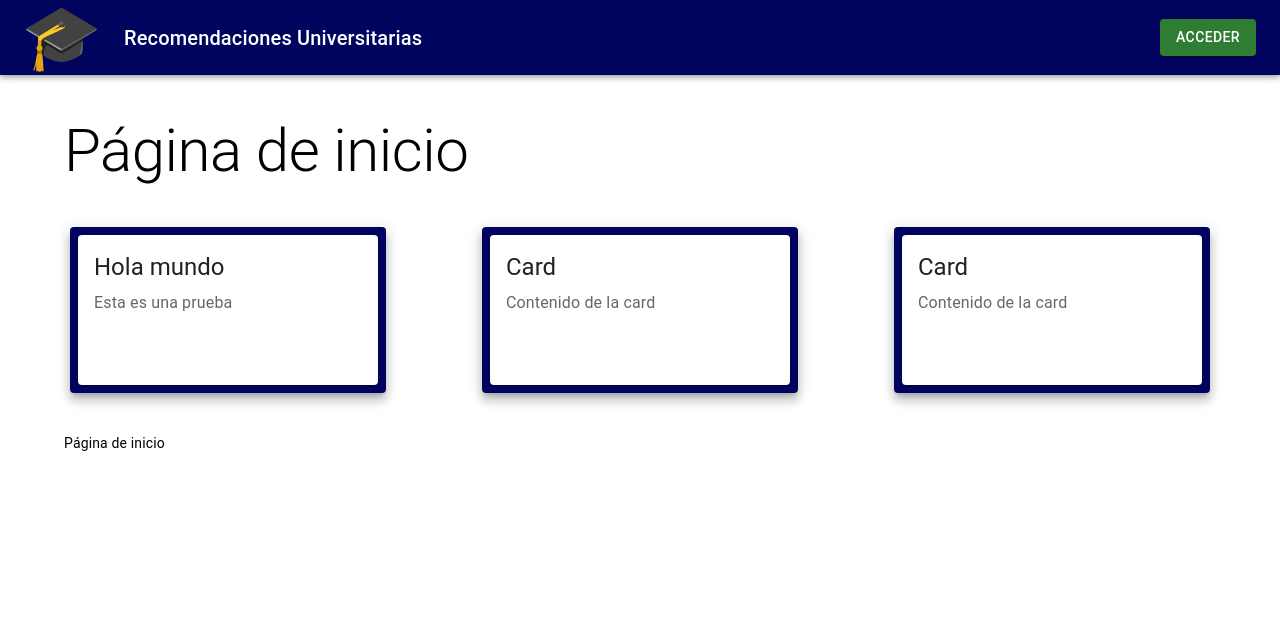
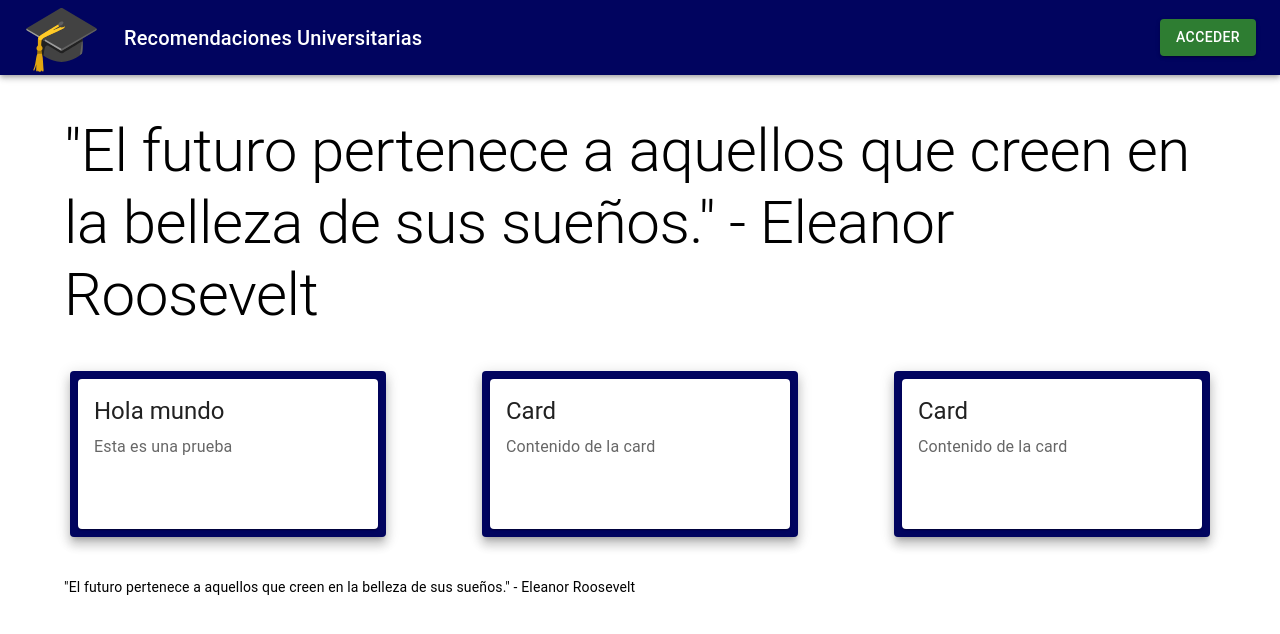
Before and after one commit to SarAvi21805/Proyecto-2-Algoritmos, a React (Vite) app in the folder Frontend/: page / in a window 1280 px wide. Shown: the top 634 px of the page. Built offline with nearby package versions, Linux system fonts and the light colour scheme.

Commit message:
Se modificó el nombre de la página de inicio.

```diff
--- a/Frontend/src/App.tsx
+++ b/Frontend/src/App.tsx
@@ -10,7 +10,7 @@ function App() {
     <Router>
       <NavBar></NavBar>
       <Routes>
-        <Route path="/" element={<Home title='Página de inicio'/>}/>
+        <Route path="/" element={<Home title='"El futuro pertenece a aquellos que creen en la belleza de sus sueños." - Eleanor Roosevelt'/>}/>
         <Route path='/principal' element={<Principal/>}/>
         <Route path='/form' element={<Form/>}/>
         <Route path='/access' element={<Auth/>}/>
```
